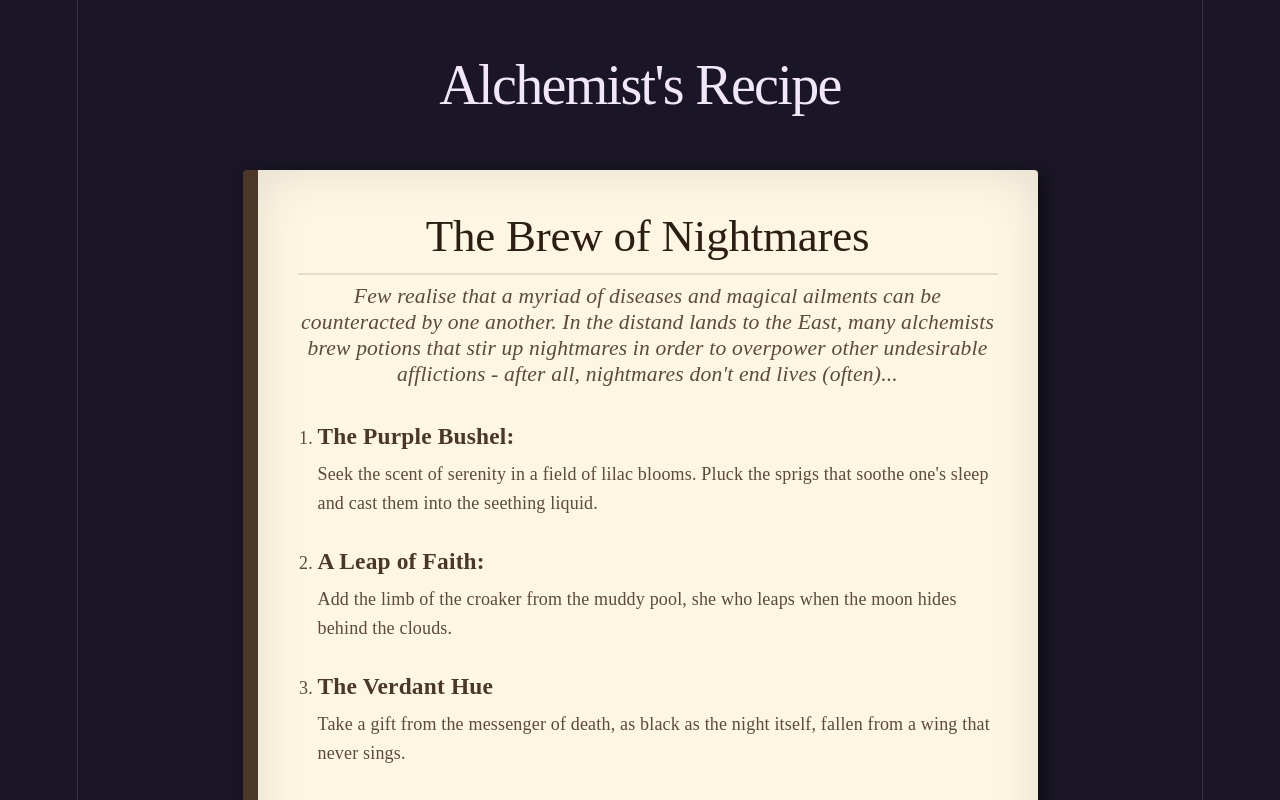
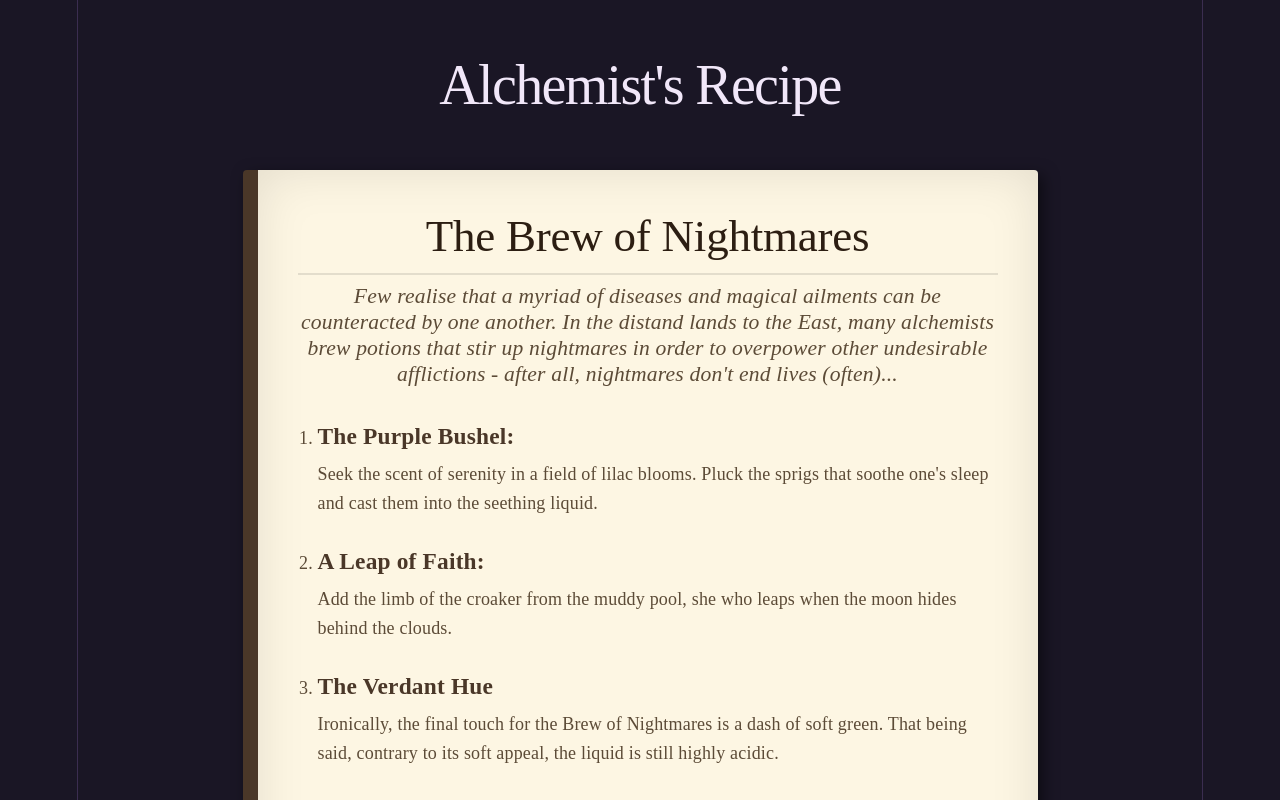
Before and after one commit to FoolsSeldomDiffer/BrewPrinceCompanion, a React (Vite) app: page /#/ in a window 1280 px wide. Shown: the top 800 px of the page. Built offline with nearby package versions, Linux system fonts and the light colour scheme.

Commit message:
Finish first recipe

```diff
--- a/src/recipeData.ts
+++ b/src/recipeData.ts
@@ -17,8 +17,8 @@ const initialRecipe: Recipe = {
     },
     {
       title: "The Verdant Hue",
-      description: "Take a gift from the messenger of death, as black as the night itself, fallen from a wing that never sings.",
-      ingredient: "ravenfeather"
+      description: "Ironically, the final touch for the Brew of Nightmares is a dash of soft green. That being said, contrary to its soft appeal, the liquid is still highly acidic.",
+      ingredient: "green_liquid"
     }
   ],
   additionalInstructions: [
```
